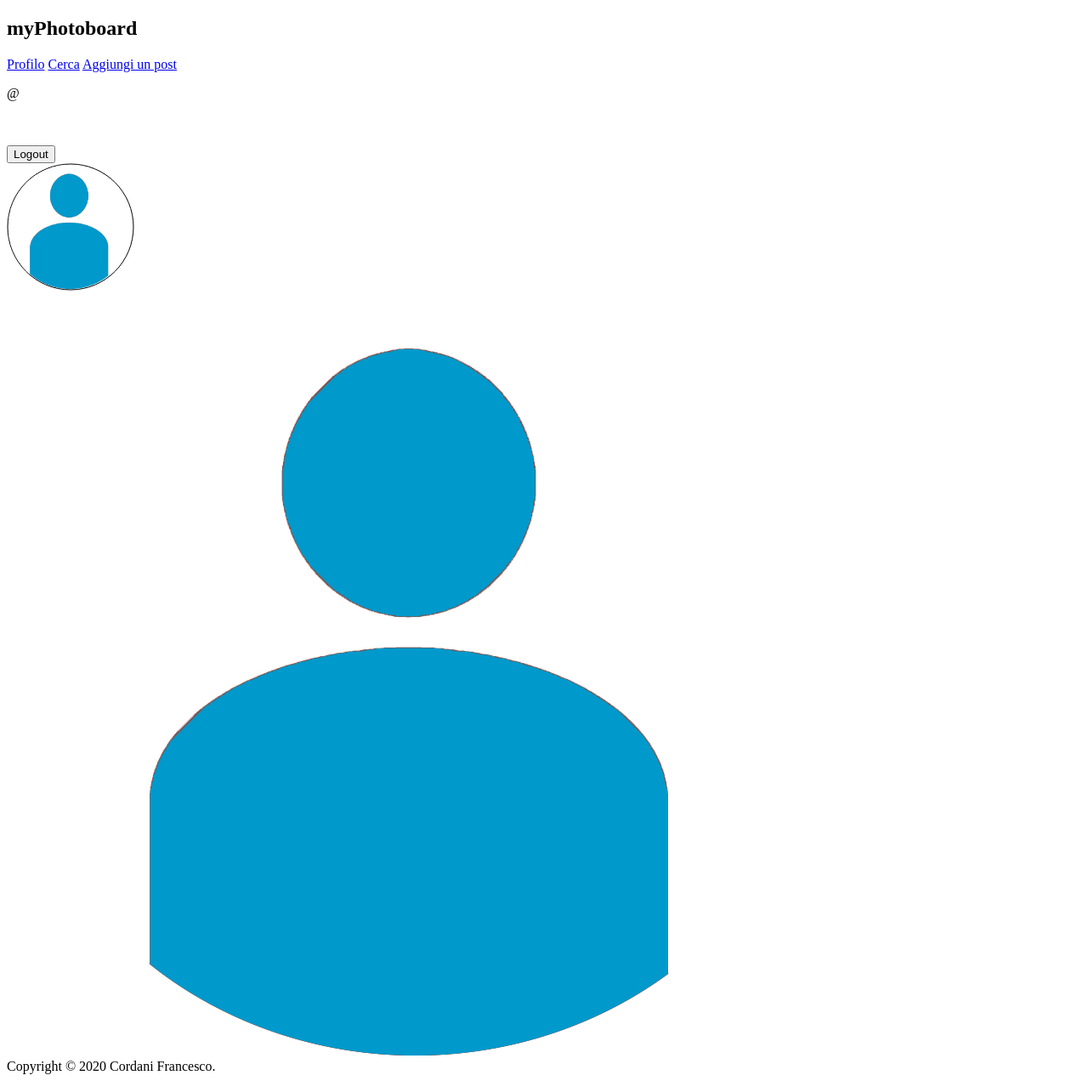
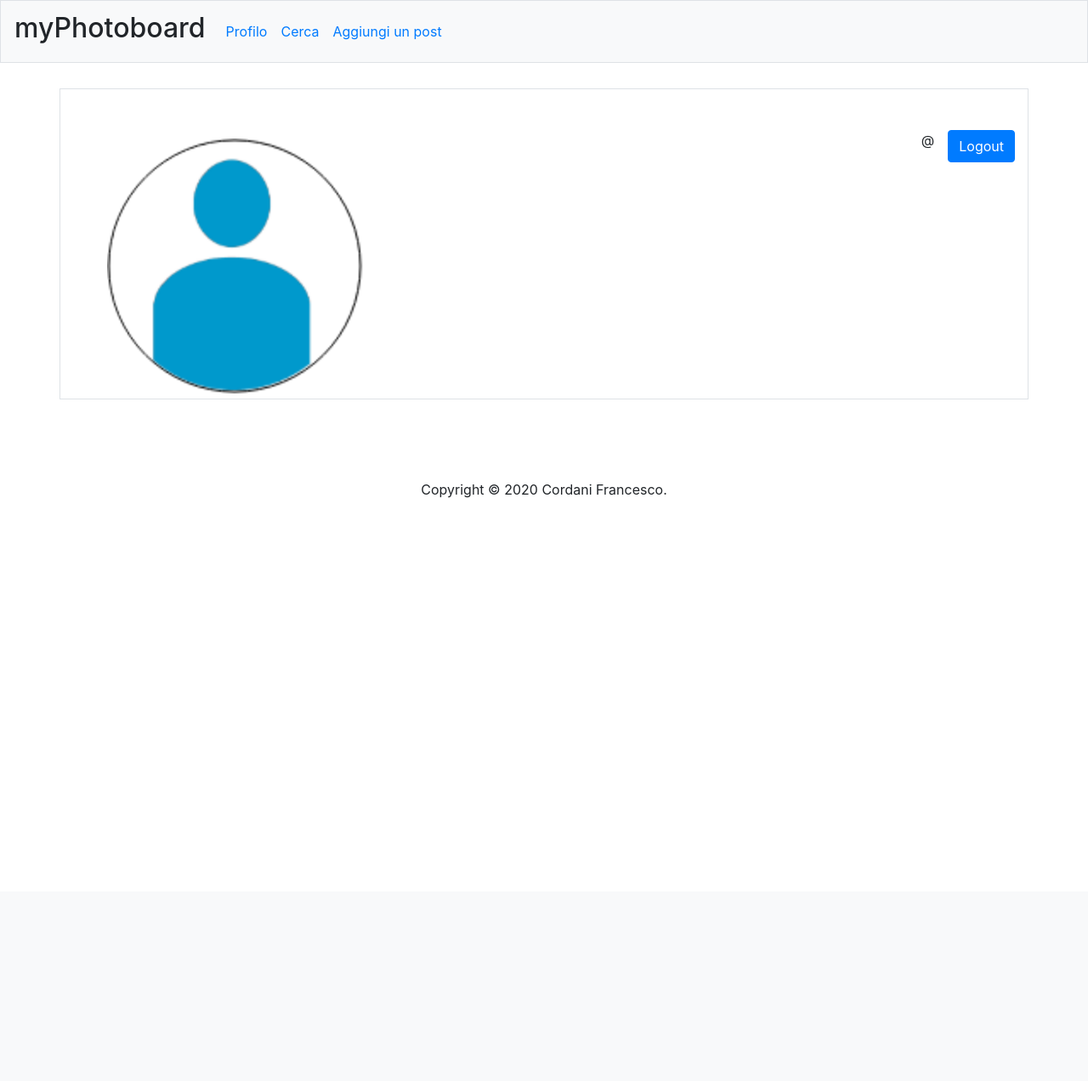
Before and after one commit to francescocordani02/myPhotoboardV2, a PHP site: page /private/profilo.php in a window 1280 px wide; the page is wider, and only the part inside the window is pictured. Shown: that part at 85% size. After the commit the page ends 586 px from the top of that part, so only its background shows below. Run offline with PHP 8.4, Linux system fonts and the light colour scheme; the visitor is signed in with stand-in values (Sample User, id 1); data that the repository does not hold is empty.

Commit message:
fine sistemazione difetti
Signed-off-by: FC <fc@localhost>

```diff
--- /dev/null
+++ b/css/myStyle.css
@@ -0,0 +1,42 @@
+.main-container {
+    margin-top: 30px;
+    margin-bottom: 30px;
+}
+
+.space {
+    margin-top: 20px;
+}
+
+.img-avatar {
+    visibility: hidden;
+    position: absolute;
+}
+
+div.gallery {
+    display: inline-table;
+    margin: 50px;
+    border: 1px solid #ccc;
+    width: 250px;
+    position: relative;
+}
+
+div.gallery:hover {
+    border: 1px solid #777;
+}
+
+div.gallery img {
+    width: 100%;
+    height: 150px;
+}
+
+div.text {
+    padding: 15px;
+    text-align: center;
+}
+
+.profileCanvas {
+    width: 600px;
+    height: 300px;
+    margin-left: 40px;
+    margin-top: 10px;
+}
--- a/private/profilo.php
+++ b/private/profilo.php
@@ -25,27 +25,37 @@ if(isset($_POST['logout'])) {
     <meta charset="UTF-8">
     <meta name="viewport" content="width=device-width, initial-scale=1.0">
     <title>Profilo</title>
+    <link rel="stylesheet" href="https://maxcdn.bootstrapcdn.com/bootstrap/4.5.2/css/bootstrap.min.css">
+    <link rel="stylesheet" href="../css/myStyle.css">
+    <script src="https://ajax.googleapis.com/ajax/libs/jquery/3.5.1/jquery.min.js"></script>
     <script src="../js/myScript.js"></script>
 </head>
 <!-- richiamo funzione js per canvas foto profilo -->
 <body onload="myCanvas()">
-    <div class="topnav">
-        <div class="topnav-logo">
-            <h2>myPhotoboard</h2>
-        </div>
-        <div class="topnav-link">
-            <a class="active" href="profilo.php">Profilo</a>
-            <a href="../pub/cerca.php">Cerca</a>
-            <a href="aggiungi_post.php">Aggiungi un post</a>
-        </div>
+<nav class="navbar navbar-expand-sm bg-light border">
+    <div class="navbar-brand">
+        <h2>myPhotoboard</h2>
     </div>
+    <ul class="navbar-nav">
+        <li class="nav-item">
+        <a class="active nav-link" href="profilo.php">Profilo</a>
+        </li>
+        <li class="nav-item">
+        <a class="nav-link" href="../pub/cerca.php">Cerca</a>
+        </li>
+        <li class="nav-item">
+        <a class="nav-link" href="../private/aggiungi_post.php">Aggiungi un post</a>
+        </li>
+    </ul>
+</nav>
+<div class="container main-container">
     <div class="row">
-        <div class="container full-height">
+        <div class="col border">
             <form action="profilo.php" method="post">
-                <?php echo "<p>@" . $username . "</p>"; ?>
+                <button class="btn btn-primary my-5 float-right" type="submit" name="logout">Logout</button>
                 <br>
                 <br>
-                <button class="logout" type="submit" name="logout">Logout</button>
+                <?php echo "<p class='float-right mx-3'>@" . $username . "</p>"; ?>
             </form>
             <canvas id="profileCanvas" class="profileCanvas">Your browser does not support the HTML canvas tag.</canvas>
             <img id="avatar" src="../img/avatar/avatar-predefinito.png" alt="avatar" class="img-avatar">
@@ -58,13 +68,14 @@ if(isset($_POST['logout'])) {
                                 <img src=" . $_SESSION['path'] . $data['img'] . ">
                             </a>
                             <div class='text'>" . $data['text'] . "</div>
-                         </div>";
+                            </div>";
                 }
             ?>
         </div>
     </div>
-    <div class="footer">
-        Copyright &copy; 2020 Cordani Francesco.
-    </div>
+</div>
+<div class="jumbotron text-center bg-white">
+    Copyright &copy; 2020 Cordani Francesco.
+</div>
 </body>
 </html>
```
Also changed, not shown: index.php (+19 -11 lines), private/aggiungi_post.php (+32 -15 lines), pub/cerca.php (+25 -12 lines), pub/cercato.php (+25 -11 lines), pub/login.php (+17 -9 lines), pub/registrati.php (+23 -11 lines), img/gpoi1.jpeg (added), img/gpoi2.jpeg (added).
